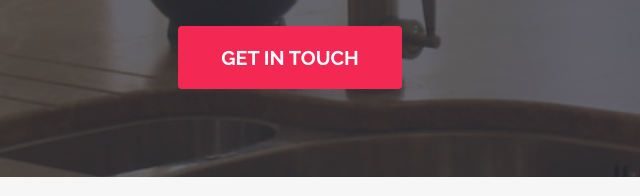
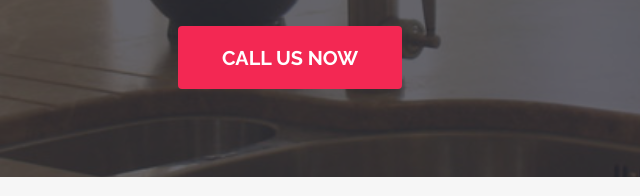
Before and after one commit to mroeandsons/website, a plain HTML site: page index.html in a window 1280 px wide. Shown: the part 2979-3175 px from the top of the page, 350-990 px from the left. Drawn offline with Linux system fonts and the light colour scheme.

Commit message:
first commit

```diff
--- a/index.html
+++ b/index.html
@@ -142,7 +142,7 @@
 							<p>Feugiat sed lorem ipsum magna</p>
 						</header>
 						<ul class="actions">
-							<li><a href="#" class="button special big">Get in touch</a></li>
+							<li><a href="#" class="button special big">Call Us Now</a></li>
 						</ul>
 					</div>
 				</section>
```
